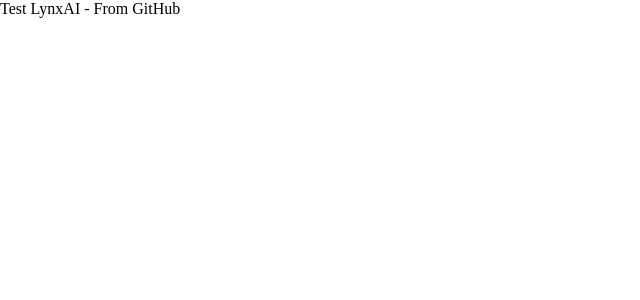
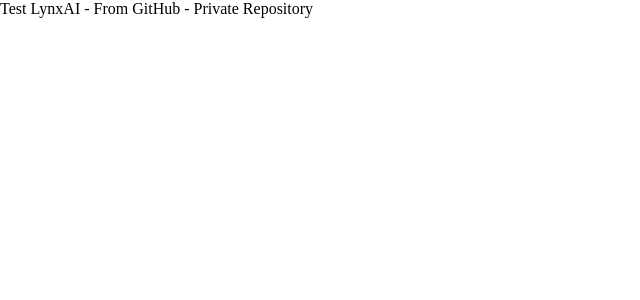
Before and after one commit to alegis277/LynxAI, a Django app: page / in a window 1280 px wide. Shown: the top 300 px of the page, without its empty margins (0-640 px from the left). Run offline with Django 3.2, Linux system fonts and the light colour scheme; some libraries are stand-ins or nearby versions.

Commit message:
Private Commit

```diff
--- a/App/templates/index.html
+++ b/App/templates/index.html
@@ -19,7 +19,7 @@
 
 <body style="margin: 0">
 
-	Test LynxAI - From GitHub
+	Test LynxAI - From GitHub - Private Repository
 
 </body>
 
```
